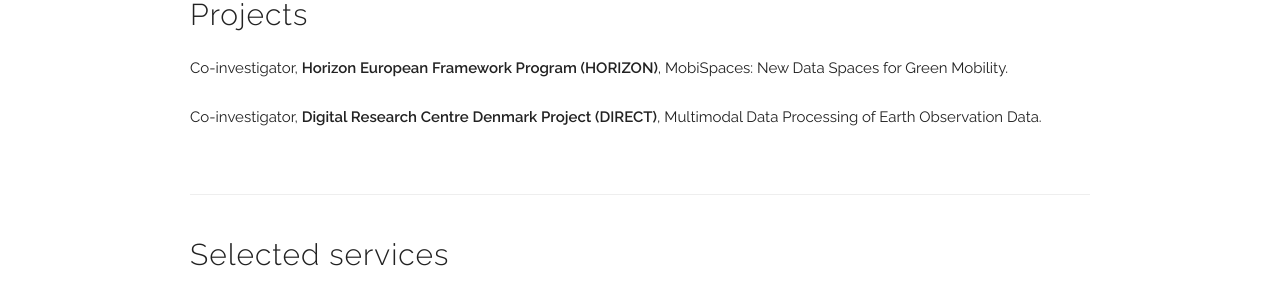
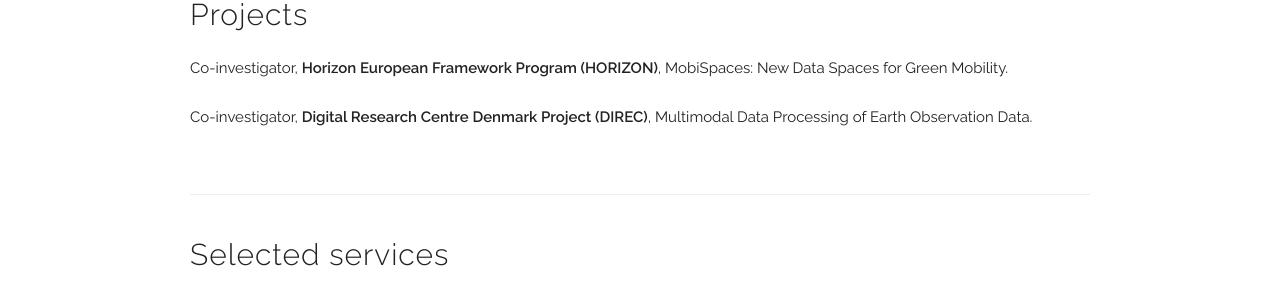
Before and after one commit to litianyi-cs-dkaau/litianyi-cs-dkaau.github.io, a Jekyll site: the page built from index.html, in a window 1280 px wide and 900 px high, scrolled down 2719 px. Shown: the part 152-445 px from the top of the window. Built offline with Jekyll 4.4.1, drawn with Linux system fonts in a browser that asks for light colours.

Commit message:
Update projects.yaml

```diff
--- a/_data/projects.yaml
+++ b/_data/projects.yaml
@@ -3,6 +3,6 @@
     subtitle: "MobiSpaces: New Data Spaces for Green Mobility"
     role: "Co-investigator"
 
-  - title: "Digital Research Centre Denmark Project (DIRECT)"
+  - title: "Digital Research Centre Denmark Project (DIREC)"
     subtitle: "Multimodal Data Processing of Earth Observation Data"
     role: "Co-investigator"
```
